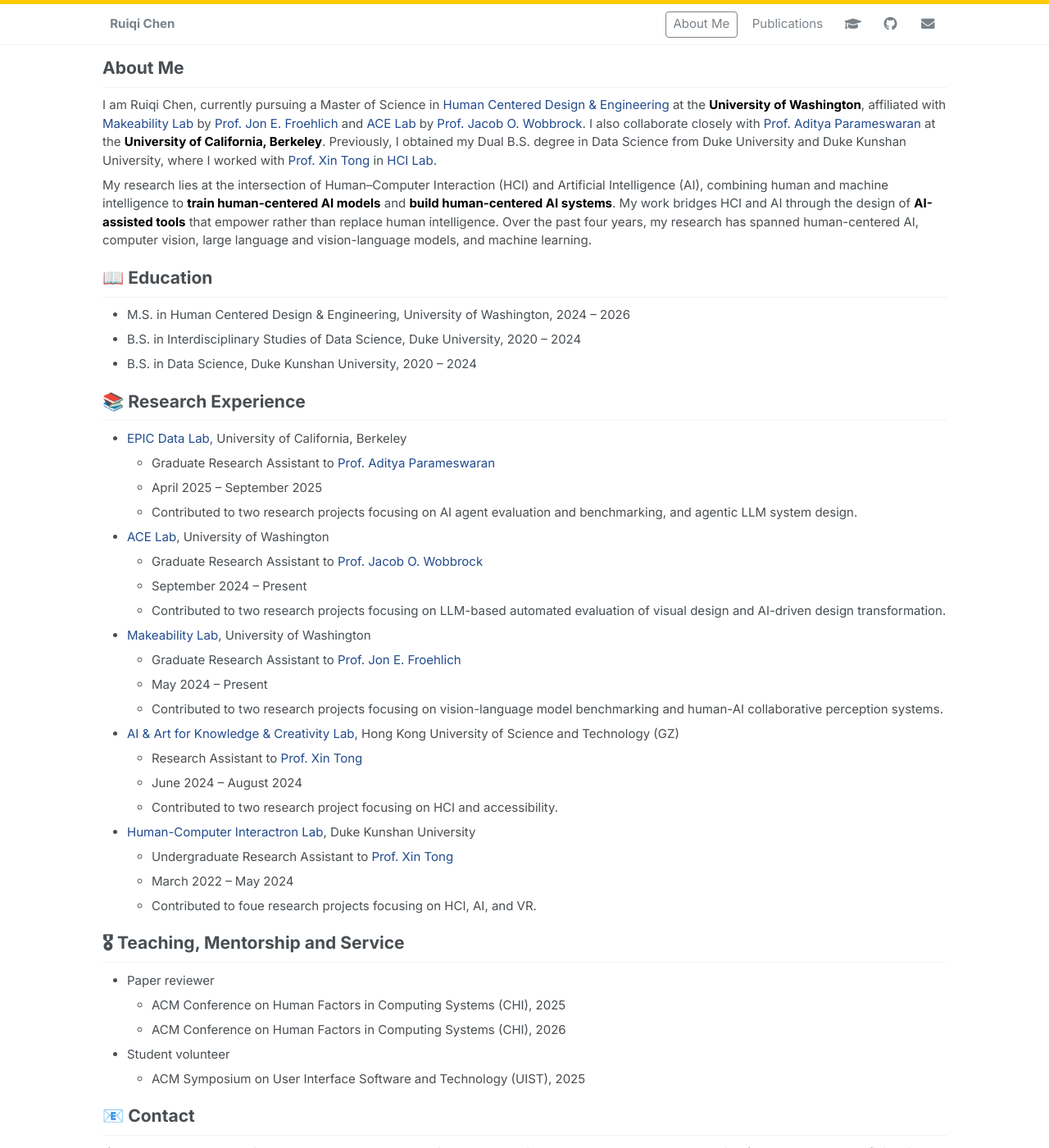
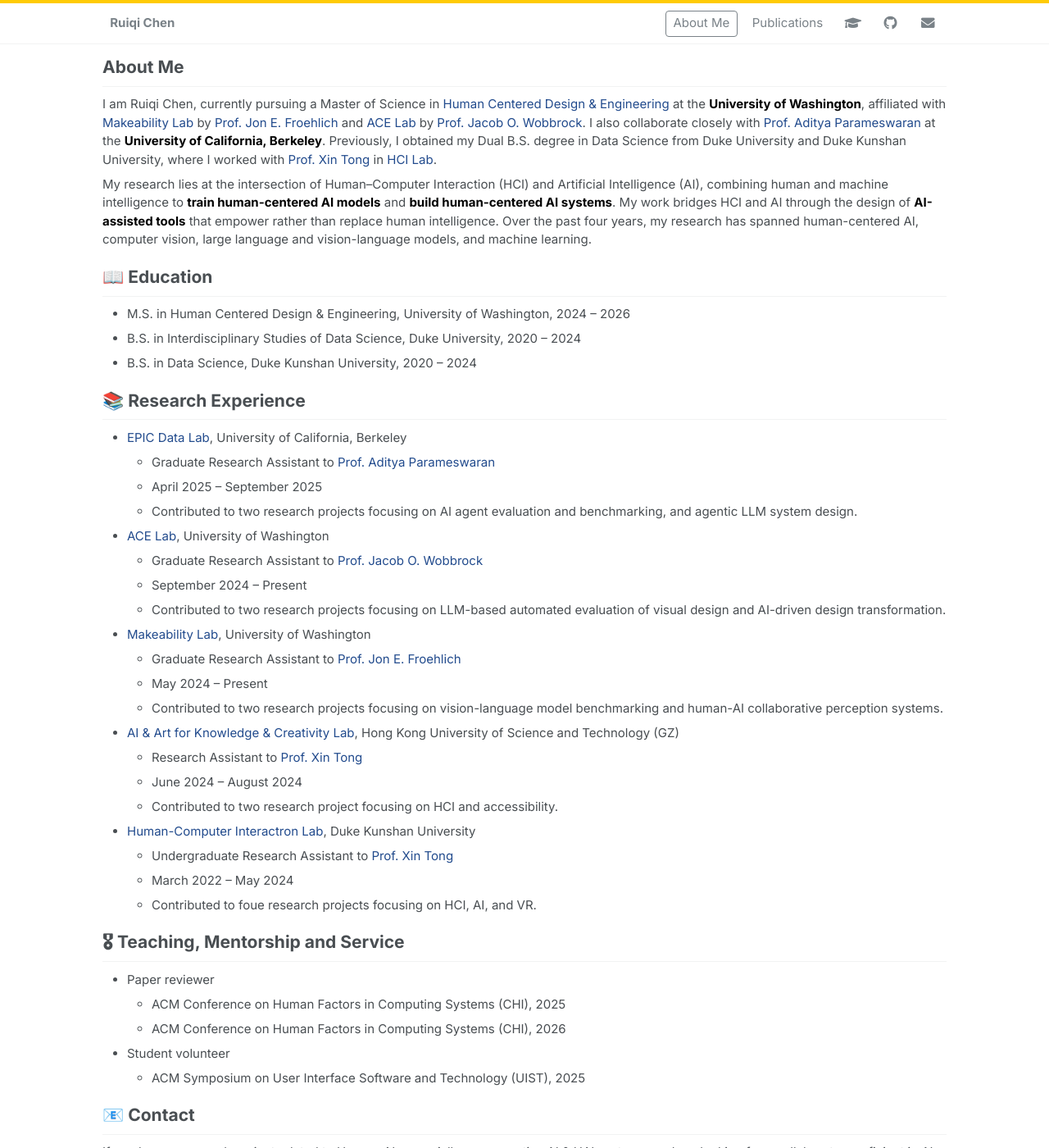
Before and after one commit to Ruiqi-Chen-0216/Ruiqi-Chen-0216.github.io, a Jekyll site: the page built from _pages/about.md, in a window 1280 px wide and 1400 px high. Shown: the whole window at 82% size. Built offline with Jekyll 4.4.1, drawn with Linux system fonts in a browser that asks for light colours.

Commit message:
Update main.scss

```diff
--- a/assets/css/main.scss
+++ b/assets/css/main.scss
@@ -227,7 +227,7 @@
 
 // UMich maize top accent bar — part of the masthead itself
 .masthead {
-    border-top: 5px solid #FFCB05 !important;
+    border-top: 4px solid #FFCB05 !important;
 }
 
 // Align masthead width with content area
```
